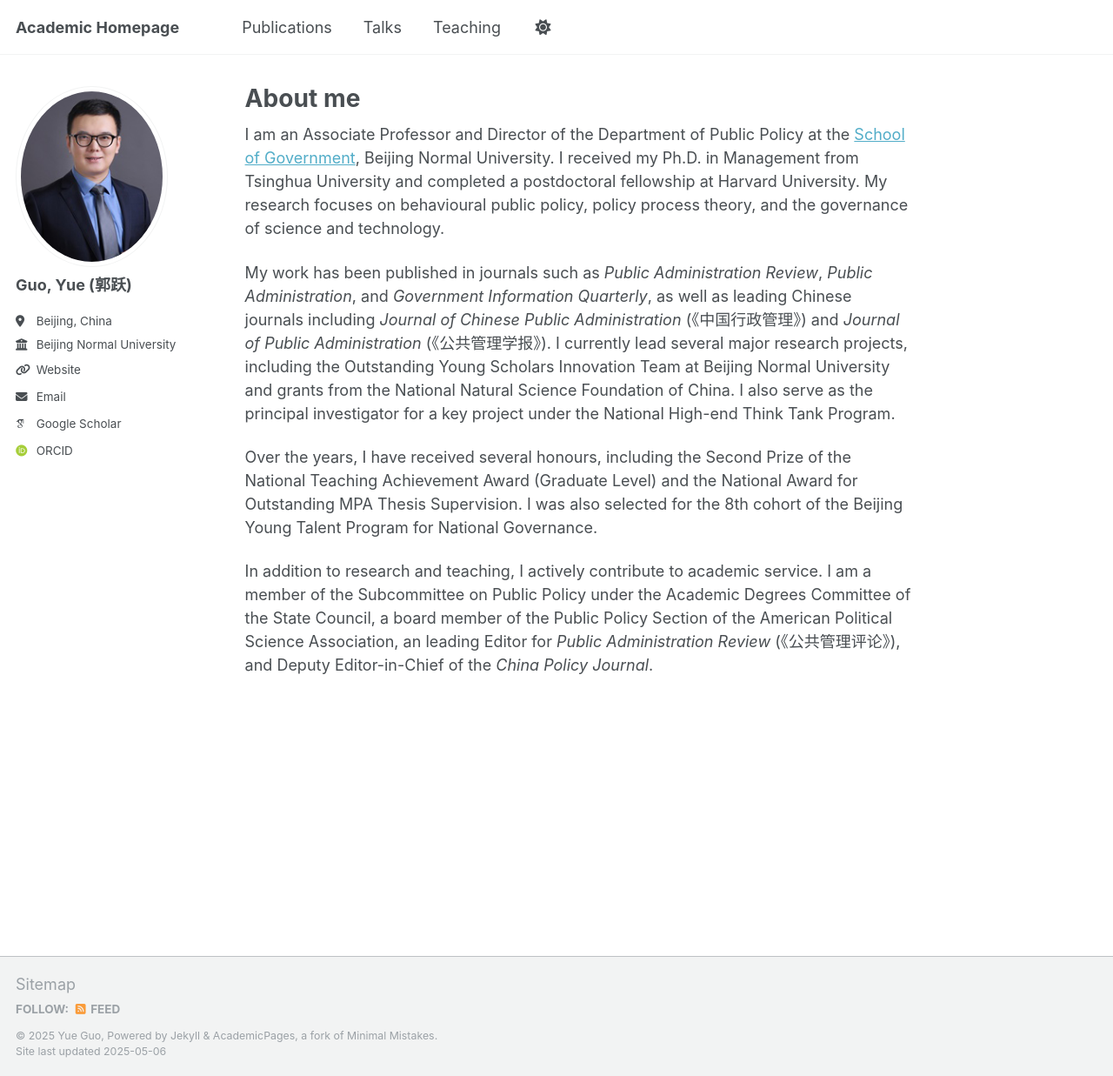
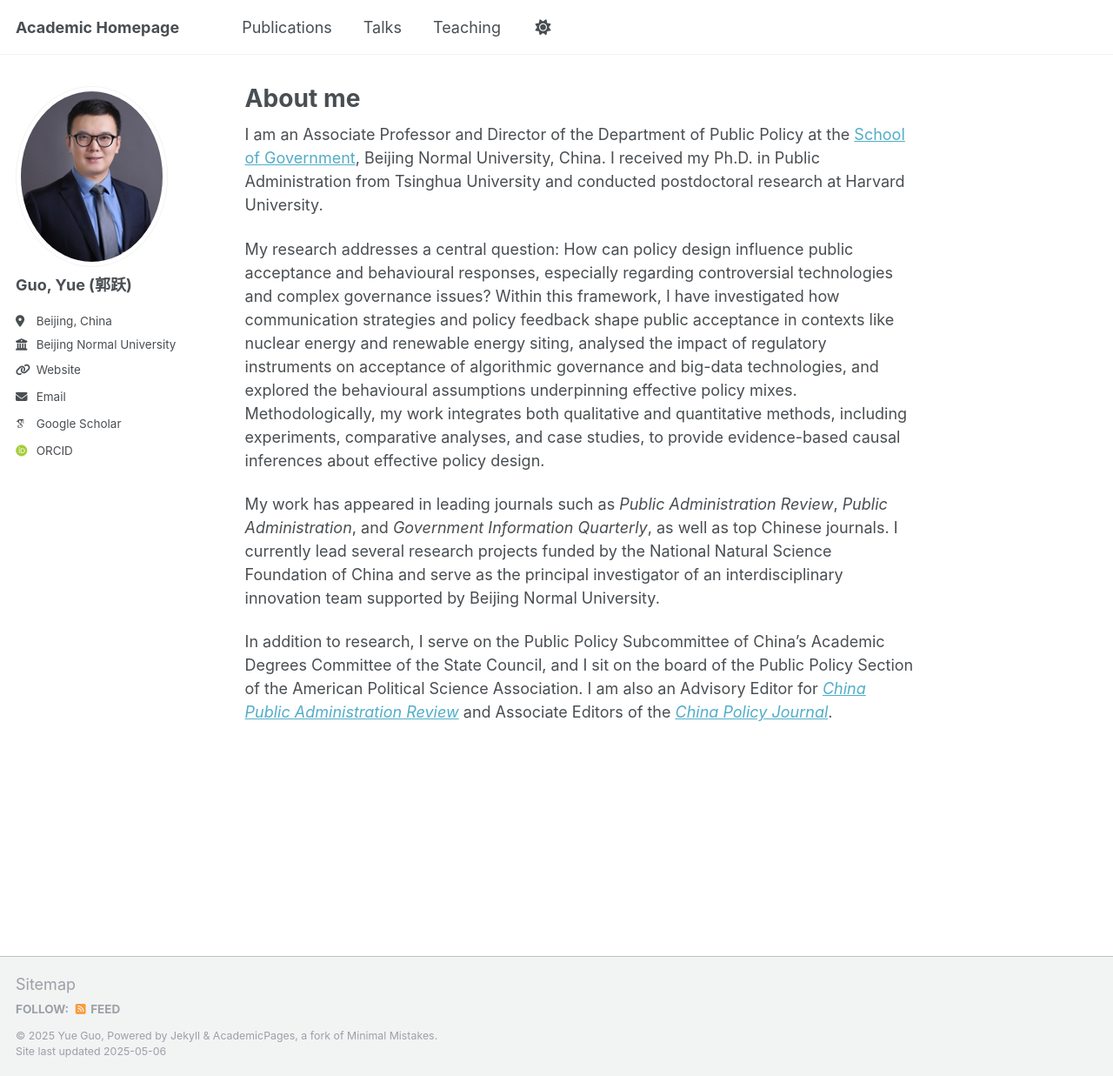
Before and after one commit to guoyue-policy/guoyue-policy.github.io, a Jekyll site: the page built from _pages/about.md, in a window 1280 px wide and 1237 px high. Shown: the whole window at 87% size. Built offline with Jekyll 4.4.1, drawn with Linux system fonts in a browser that asks for light colours; some web fonts are replaced.

Commit message:
Update about.md

```diff
--- a/_pages/about.md
+++ b/_pages/about.md
@@ -7,10 +7,10 @@ redirect_from:
   - /about.html
 ---
 
-I am an Associate Professor and Director of the Department of Public Policy at the [School of Government](http://www.sg.bnu.edu.cn), Beijing Normal University. I received my Ph.D. in Management from Tsinghua University and completed a postdoctoral fellowship at Harvard University. My research focuses on behavioural public policy, policy process theory, and the governance of science and technology.
+I am an Associate Professor and Director of the Department of Public Policy at the [School of Government](http://www.sg.bnu.edu.cn), Beijing Normal University, China. I received my Ph.D. in Public Administration from Tsinghua University and conducted postdoctoral research at Harvard University.
 
-My work has been published in journals such as *Public Administration Review*, *Public Administration*, and *Government Information Quarterly*, as well as leading Chinese journals including *Journal of Chinese Public Administration* (《中国行政管理》) and *Journal of Public Administration* (《公共管理学报》). I currently lead several major research projects, including the Outstanding Young Scholars Innovation Team at Beijing Normal University and grants from the National Natural Science Foundation of China. I also serve as the principal investigator for a key project under the National High-end Think Tank Program.
+My research addresses a central question: How can policy design influence public acceptance and behavioural responses, especially regarding controversial technologies and complex governance issues? Within this framework, I have investigated how communication strategies and policy feedback shape public acceptance in contexts like nuclear energy and renewable energy siting, analysed the impact of regulatory instruments on acceptance of algorithmic governance and big-data technologies, and explored the behavioural assumptions underpinning effective policy mixes. Methodologically, my work integrates both qualitative and quantitative methods, including experiments, comparative analyses, and case studies, to provide evidence-based causal inferences about effective policy design.
 
-Over the years, I have received several honours, including the Second Prize of the National Teaching Achievement Award (Graduate Level) and the National Award for Outstanding MPA Thesis Supervision. I was also selected for the 8th cohort of the Beijing Young Talent Program for National Governance.
+My work has appeared in leading journals such as *Public Administration Review*, *Public Administration*, and *Government Information Quarterly*, as well as top Chinese journals. I currently lead several research projects funded by the National Natural Science Foundation of China and serve as the principal investigator of an interdisciplinary innovation team supported by Beijing Normal University.
 
-In addition to research and teaching, I actively contribute to academic service. I am a member of the Subcommittee on Public Policy under the Academic Degrees Committee of the State Council, a board member of the Public Policy Section of the American Political Science Association, an leading Editor for *Public Administration Review* (《公共管理评论》), and Deputy Editor-in-Chief of the *China Policy Journal*.
+In addition to research, I serve on the Public Policy Subcommittee of China’s Academic Degrees Committee of the State Council, and I sit on the board of the Public Policy Section of the American Political Science Association. I am also an Advisory Editor for [*China Public Administration Review*](https://gogl.cbpt.cnki.net/portal) and Associate Editors of the [*China Policy Journal*](https://chinapolicyjournal.org).
```
